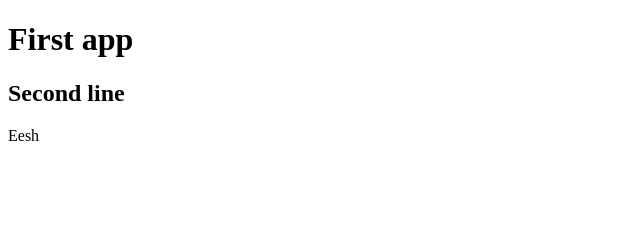
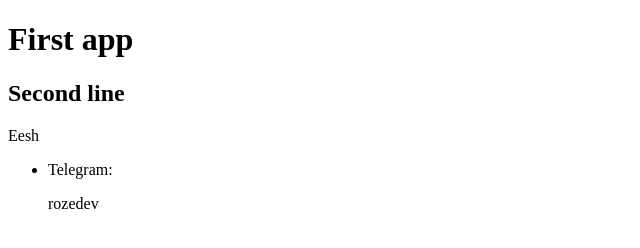
Before and after one commit to Nataliya-uzva/test-git-december-2018, a plain HTML site: page index.html in a window 1280 px wide. Shown: the whole page, without its empty margins (0-640 px from the left). Drawn offline with Linux system fonts and the light colour scheme.

Commit message:
create new branch

```diff
--- a/index.html
+++ b/index.html
@@ -10,7 +10,14 @@
 <h1>First app</h1>
 <h2>Second line</h2>
 <p>Eesh</p>
-
+<!-- roze contact : start -->
+<ul>
+	<li>
+		<p>Telegram:</p>
+		<p>rozedev</p>
+	</li>
+</ul>
+<!-- roze contact : end -->
 
 <script src="app.js"></script>
 </body>
```
